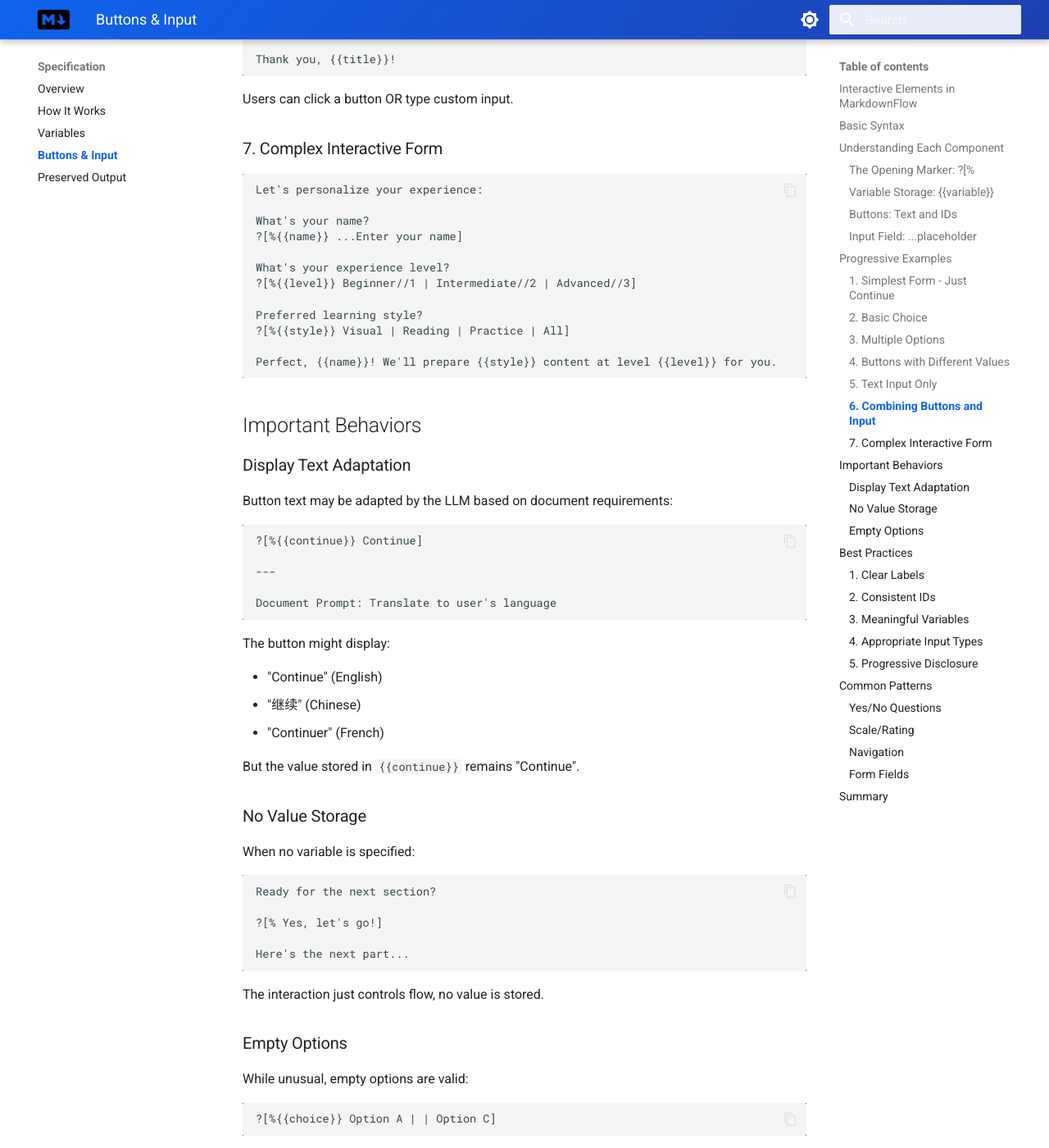
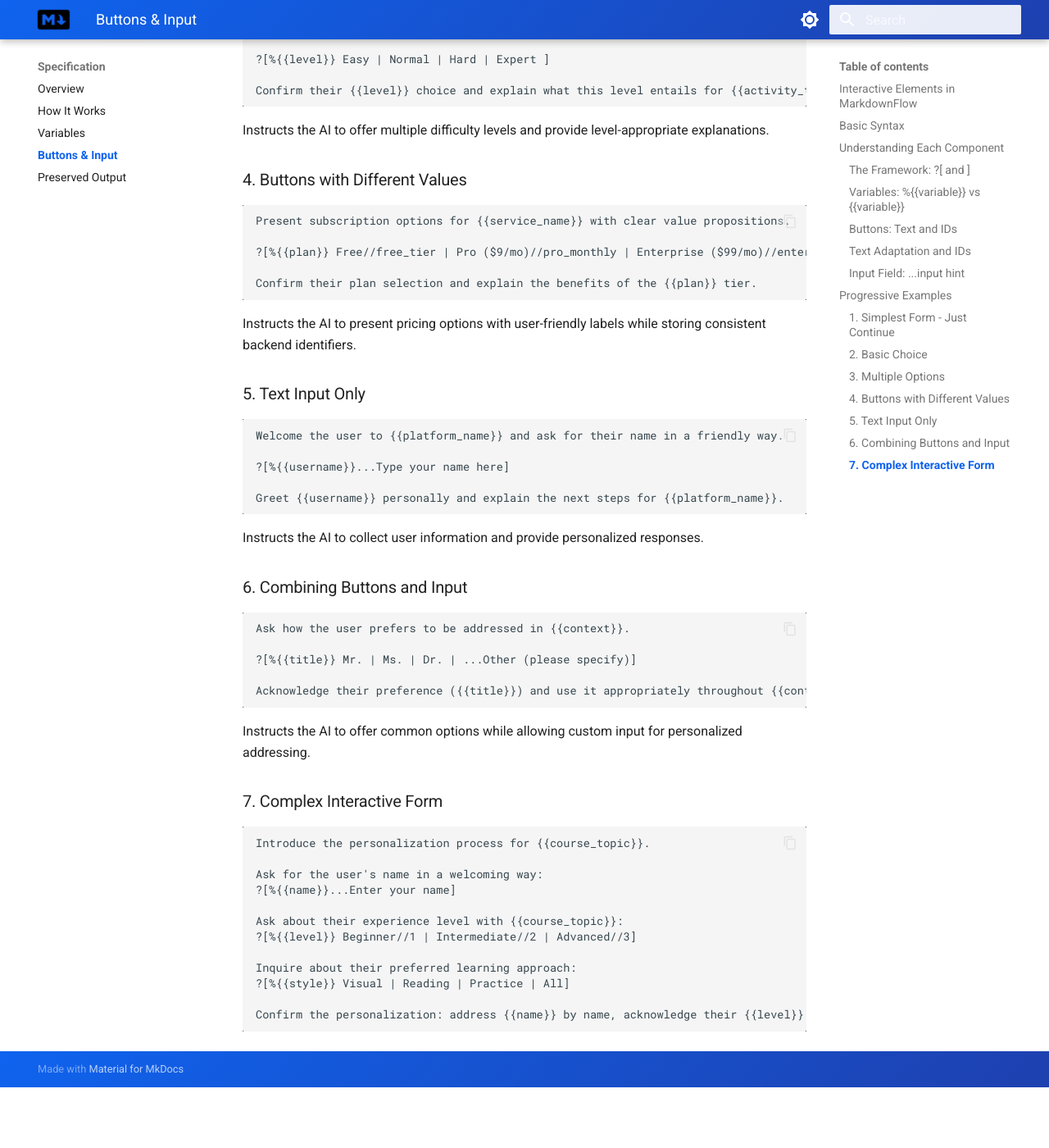
Before and after one commit to ai-shifu/markdown-flow, an MkDocs documentation site: the page built from docs/docs/specification/button-input.md, in a window 1280 px wide and 1400 px high, scrolled down 3162 px. Shown: the whole window at 82% size. Built offline with MkDocs 1.6.1 and Material for MkDocs 9.7.7, drawn with Linux system fonts in a browser that asks for light colours; after the commit the page ends 4488 px from its top, so only the background shows below that; some of the changed text lies outside the part shown.

````diff
--- a/docs/docs/specification/button-input.md
+++ b/docs/docs/specification/button-input.md
@@ -9,7 +9,7 @@ MarkdownFlow provides a powerful yet simple syntax for creating interactive elem
 The complete syntax for interactive elements is:
 
 ```text
-?[%{{variable}} Button1//id1 | Button2//id2 | ... | ...placeholder]
+?[%{{variable}} Button1//id1 | Button2//id2 | ButtonN//idN | ...input hint]
 ```
 
 **Every component is optional**, giving you flexibility to create exactly the interaction you need.
@@ -18,25 +18,38 @@ The complete syntax for interactive elements is:
 
 Let's break down the syntax step by step:
 
-### The Opening Marker: `?[%`
+### The Framework: `?[` and `]`
 
-- `?[` - Indicates the start of an interactive element
-- `%` - Optional marker for future extension (currently always use `%`)
+Every interactive element starts with `?[` and ends with `]`. These brackets are **mandatory** and mark the boundaries of the interactive element:
 
-### Variable Storage: `{{variable}}`
+```markdown
+?[...content goes here...]
+```
 
-The variable where user input will be stored:
+### Variables: `%{{variable}}` vs `{{variable}}`
+
+The `%` symbol determines how variables behave:
+
+**With `%` - Write Mode (Store Input):**
 
 ```markdown
 ?[%{{choice}} Yes | No]
 ```
 
-When the user clicks "Yes", the value "Yes" is stored in `{{choice}}`.
+When the user clicks "Yes", the value "Yes" is stored into `{{choice}}`.
+
+**Without `%` - Read Mode (Use Variable Value):**
+
+```markdown
+?[{{userName}}, click here to continue]
+```
+
+If `{{userName}}` contains "Alice", the button displays: "Alice, click here to continue"
 
 **Without a variable:**
 
 ```markdown
-?[% Continue]
+?[ Continue ]
 ```
 
 This creates a simple "Continue" button that just resumes content flow without storing any value.
@@ -64,238 +77,127 @@ Clicking "Red" stores "Red" in `{{color}}`.
 
 This is useful when you want user-friendly display text but need specific values for processing.
 
-### Input Field: `...placeholder`
+### Text Adaptation and IDs
 
-Add a text input field by using `...` followed by placeholder text:
+**Important**: Button text and input hints are processed by the LLM, which may adapt them (translate, rephrase, etc.) based on document requirements or user preferences.
+
+**Without IDs - Adapted Values:**
+
+```markdown
+?[%{{action}} Continue | Cancel]
+```
+
+- English user sees: "Continue", "Cancel" → stores "Continue" or "Cancel"
+- Chinese user sees: "继续", "取消" → stores "继续" or "取消"
+
+**With IDs - Fixed Values:**
+
+```markdown
+?[%{{action}} Continue//continue | Cancel//cancel]
+```
+
+- English user sees: "Continue", "Cancel" → stores "continue" or "cancel"
+- Chinese user sees: "继续", "取消" → stores "continue" or "cancel"
+
+**Use IDs when you need consistent values for backend processing or conditional logic.**
+
+### Input Field: `...input hint`
+
+Add a text input field by using `...` followed by input hint:
 
 ```markdown
 ?[%{{name}} ...Enter your name]
 ```
 
-Creates an input field with "Enter your name" as the placeholder.
+Creates an input field with "Enter your name" as the input hint.
 
 ## Progressive Examples
 
 ### 1. Simplest Form - Just Continue
 
 ```markdown
-The story begins here...
+Write an engaging story introduction for {{genre}} enthusiasts.
 
-?[% Continue]
+?[Continue]
 
-And the adventure continues...
+Continue the story with an exciting development that hooks the reader.
 ```
 
-A single button that lets users control reading pace.
+Instructs the AI to pause content delivery, allowing users to control reading pace.
 
 ### 2. Basic Choice
 
 ```markdown
-Do you want to proceed?
+Ask the user if they want to proceed with the {{task_type}}.
 
-?[%{{answer}} Yes | No]
+?[%{{answer}} Yes | No ]
 
-You selected: {{answer}}
+Respond to their choice: {{answer}}. If yes, encourage them. If no, offer alternatives.
 ```
 
-Two buttons storing the selection.
+Instructs the AI to ask a decision question and respond appropriately based on the user's choice.
 
 ### 3. Multiple Options
 
 ```markdown
-Choose your difficulty level:
+Present difficulty options for {{activity_type}} to the user.
 
-?[%{{level}} Easy | Normal | Hard | Expert]
+?[%{{level}} Easy | Normal | Hard | Expert ]
 
-Great! You've selected {{level}} mode.
+Confirm their {{level}} choice and explain what this level entails for {{activity_type}}.
 ```
 
-Four buttons for different difficulty levels.
+Instructs the AI to offer multiple difficulty levels and provide level-appropriate explanations.
 
 ### 4. Buttons with Different Values
 
 ```markdown
-Select your subscription plan:
+Present subscription options for {{service_name}} with clear value propositions.
 
-?[%{{plan}} Free//free_tier | Pro ($9/mo)//pro_monthly | Enterprise//enterprise]
+?[%{{plan}} Free//free_tier | Pro ($9/mo)//pro_monthly | Enterprise ($99/mo)//enterprise ]
 
-Your plan code: {{plan}}
+Confirm their plan selection and explain the benefits of the {{plan}} tier.
 ```
 
-User-friendly labels with backend-friendly values.
+Instructs the AI to present pricing options with user-friendly labels while storing consistent backend identifiers.
 
 ### 5. Text Input Only
 
 ```markdown
-Welcome! What's your name?
+Welcome the user to {{platform_name}} and ask for their name in a friendly way.
 
-?[%{{username}} ...Type your name here]
+?[%{{username}}...Type your name here]
 
-Hello, {{username}}!
+Greet {{username}} personally and explain the next steps for {{platform_name}}.
 ```
 
-Just an input field, no buttons.
+Instructs the AI to collect user information and provide personalized responses.
 
 ### 6. Combining Buttons and Input
 
 ```markdown
-How would you like to be addressed?
+Ask how the user prefers to be addressed in {{context}}.
 
 ?[%{{title}} Mr. | Ms. | Dr. | ...Other (please specify)]
 
-Thank you, {{title}}!
+Acknowledge their preference ({{title}}) and use it appropriately throughout {{context}}.
 ```
 
-Users can click a button OR type custom input.
+Instructs the AI to offer common options while allowing custom input for personalized addressing.
 
 ### 7. Complex Interactive Form
 
 ```markdown
-Let's personalize your experience:
+Introduce the personalization process for {{course_topic}}.
 
-What's your name?
-?[%{{name}} ...Enter your name]
+Ask for the user's name in a welcoming way:
+?[%{{name}}...Enter your name]
 
-What's your experience level?
+Ask about their experience level with {{course_topic}}:
 ?[%{{level}} Beginner//1 | Intermediate//2 | Advanced//3]
 
-Preferred learning style?
+Inquire about their preferred learning approach:
 ?[%{{style}} Visual | Reading | Practice | All]
 
-Perfect, {{name}}! We'll prepare {{style}} content at level {{level}} for you.
+Confirm the personalization: address {{name}} by name, acknowledge their {{level}} level, and explain how you'll deliver {{style}} content for {{course_topic}}.
 ```
-
-## Important Behaviors
-
-### Display Text Adaptation
-
-Button text may be adapted by the LLM based on document requirements:
-
-```markdown
-?[%{{continue}} Continue]
-
----
-
-Document Prompt: Translate to user's language
-```
-
-The button might display:
-
-- "Continue" (English)
-- "继续" (Chinese)
-- "Continuer" (French)
-
-But the value stored in `{{continue}}` remains "Continue".
-
-### No Value Storage
-
-When no variable is specified:
-
-```markdown
-Ready for the next section?
-
-?[% Yes, let's go!]
-
-Here's the next part...
-```
-
-The interaction just controls flow, no value is stored.
-
-### Empty Options
-
-While unusual, empty options are valid:
-
-```markdown
-?[%{{choice}} Option A | | Option C]
-```
-
-This creates three buttons: "Option A", an empty button, and "Option C".
-
-## Best Practices
-
-### 1. Clear Labels
-
-```markdown
-Good: ?[%{{experience}} Less than 1 year | 1-3 years | More than 3 years]
-Poor: ?[%{{experience}} 1 | 2 | 3]
-```
-
-### 2. Consistent IDs
-
-```markdown
-Good: ?[%{{size}} Small//sm | Medium//md | Large//lg]
-Poor: ?[%{{size}} Small//1 | Medium//medium | Large//L]
-```
-
-### 3. Meaningful Variables
-
-```markdown
-Good: ?[%{{preferredLanguage}} Python | JavaScript | Go]
-Poor: ?[%{{var1}} Python | JavaScript | Go]
-```
-
-### 4. Appropriate Input Types
-
-Use buttons for limited choices:
-
-```markdown
-?[%{{rating}} 1 | 2 | 3 | 4 | 5]
-```
-
-Use input fields for open-ended responses:
-
-```markdown
-?[%{{feedback}} ...Share your thoughts]
-```
-
-### 5. Progressive Disclosure
-
-```markdown
-Are you new to programming?
-?[%{{isNew}} Yes | No]
-
-{{#if isNew}}
-Let's start with the basics...
-{{else}}
-What languages do you know?
-?[%{{languages}} Python | JavaScript | Both | ...Other]
-{{/if}}
-```
-
-## Common Patterns
-
-### Yes/No Questions
-
-```markdown
-?[%{{consent}} I agree | I disagree]
-```
-
-### Scale/Rating
-
-```markdown
-?[%{{satisfaction}} Very Unsatisfied//1 | Unsatisfied//2 | Neutral//3 | Satisfied//4 | Very Satisfied//5]
-```
-
-### Navigation
-
-```markdown
-?[%{{section}} Previous | Home | Next]
-```
-
-### Form Fields
-
-```markdown
-Email: ?[%{{email}} ...your@email.com]
-Age: ?[%{{age}} Under 18 | 18-24 | 25-34 | 35-44 | 45-54 | 55+]
-```
-
-## Summary
-
-The button and input syntax in MarkdownFlow is designed to be:
-
-- **Flexible** - Every component is optional
-- **Intuitive** - Natural to read and write
-- **Powerful** - Supports various interaction patterns
-- **Adaptive** - Display text can change while maintaining consistent values
-
-Start simple with basic buttons, then add variables, IDs, and input fields as your needs grow. The system handles all the complexity of rendering and state management—you just focus on designing the interaction.
````
